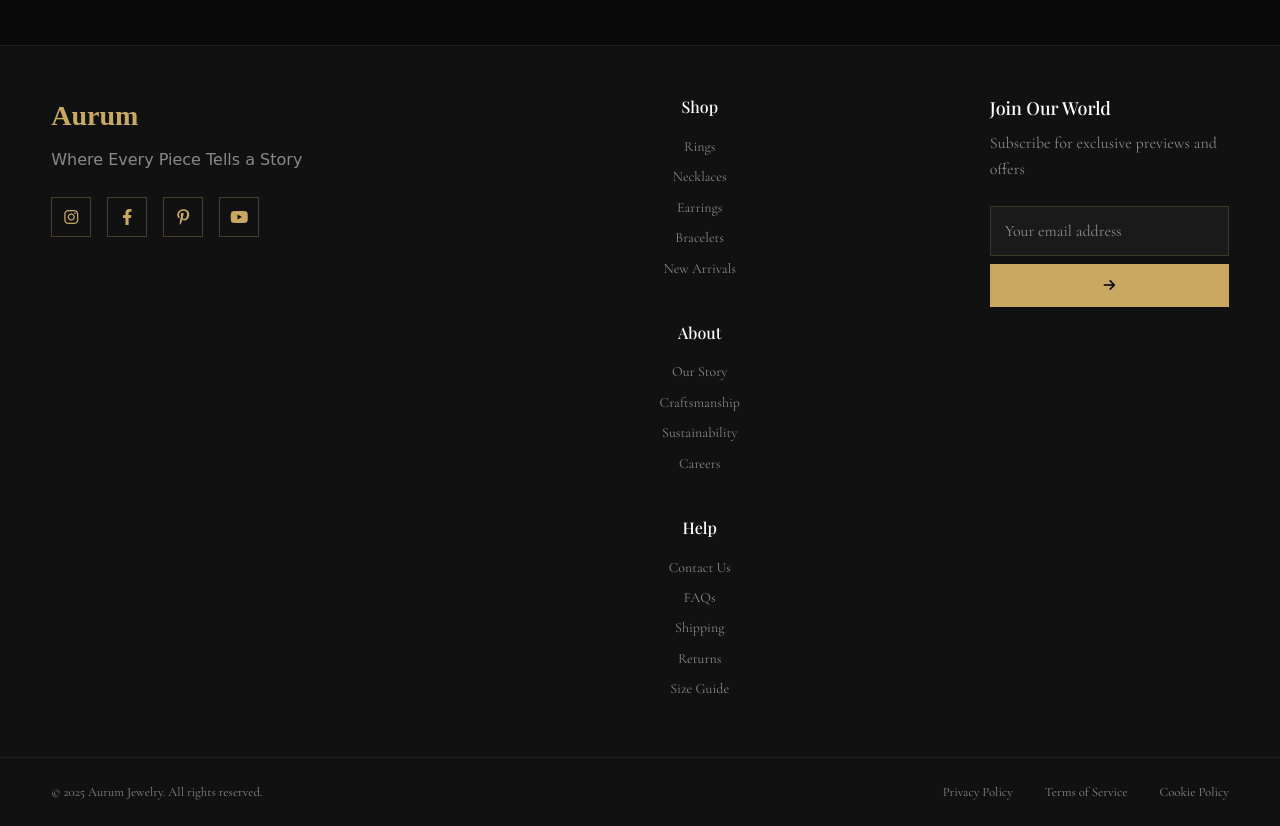
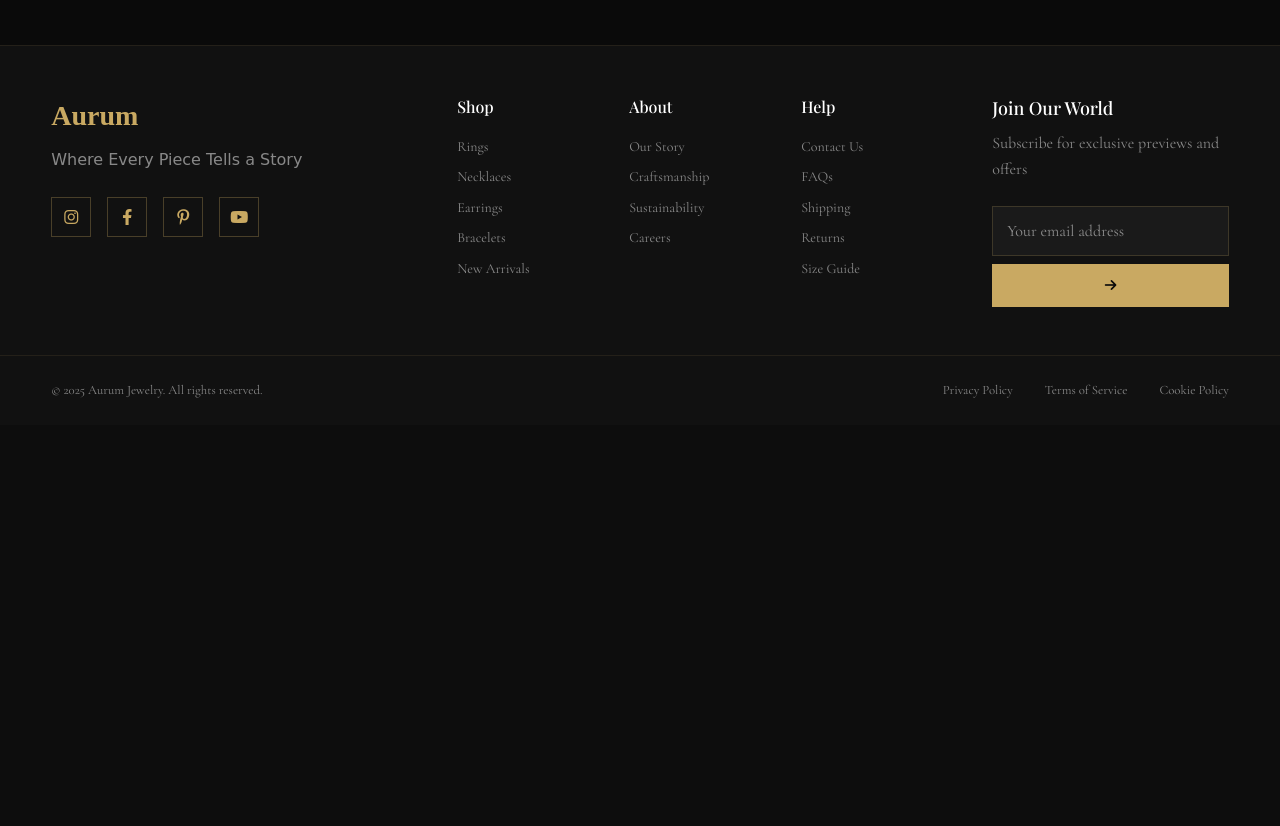
Before and after one commit to dead987/Jewellery, a plain HTML site: page about.html in a window 1280 px wide. Shown: the part 6645-7471 px from the top of the page. After the commit the page ends 7070 px from the top, so only its background shows below. Drawn offline with nearby package versions, Linux system fonts and the light colour scheme; a web font is replaced by a local one.

Commit message:
Fix: Footer structure and horizontal nav links for Shop, About, Help in about.html and about.css

```diff
--- a/about.css
+++ b/about.css
@@ -1398,10 +1398,21 @@ img, video {
   border-color: var(--gold);
 }
 
+
 .footer-links {
-  display: grid;
-  grid-template-columns: repeat(3, 1fr);
-  gap: 2rem;
+  display: flex;
+  flex-direction: row;
+  justify-content: center;
+  align-items: flex-start;
+  gap: 4rem;
+}
+
+
+.link-column {
+  display: flex;
+  flex-direction: column;
+  align-items: flex-start;
+  min-width: 140px;
 }
 
 .link-column h4 {
@@ -1410,7 +1421,9 @@ img, video {
   font-weight: 500;
   color: var(--text-primary);
   margin-bottom: 1.5rem;
-}
+  white-space: nowrap;
+}
+
 
 .link-column a {
   display: block;
@@ -1420,6 +1433,7 @@ img, video {
   text-decoration: none;
   margin-bottom: 0.75rem;
   transition: color 0.3s;
+  white-space: nowrap;
 }
 
 .link-column a:hover {
--- a/about.html
+++ b/about.html
@@ -701,8 +701,10 @@
     <!-- ========================================
          FOOTER
     ======================================== -->
+
         <footer class="footer">
             <div class="footer-top">
+                <!-- Brand & Social -->
                 <div class="footer-brand">
                     <h3 class="footer-logo">Aurum</h3>
                     <p class="footer-tagline">Where Every Piece Tells a Story</p>
@@ -714,6 +716,8 @@
                     </div>
                 </div>
 
+                <!-- Links (centered) -->
+                <div class="footer-links-wrapper">
                     <div class="footer-links">
                         <div class="link-column">
                             <h4>Shop</h4>
@@ -739,7 +743,9 @@
                             <a href="#">Size Guide</a>
                         </div>
                     </div>
+                </div>
 
+                <!-- Newsletter (right) -->
                 <div class="footer-newsletter">
                     <h4>Join Our World</h4>
                     <p>Subscribe for exclusive previews and offers</p>
```
Lines whose indentation alone changed are shown as unchanged.
